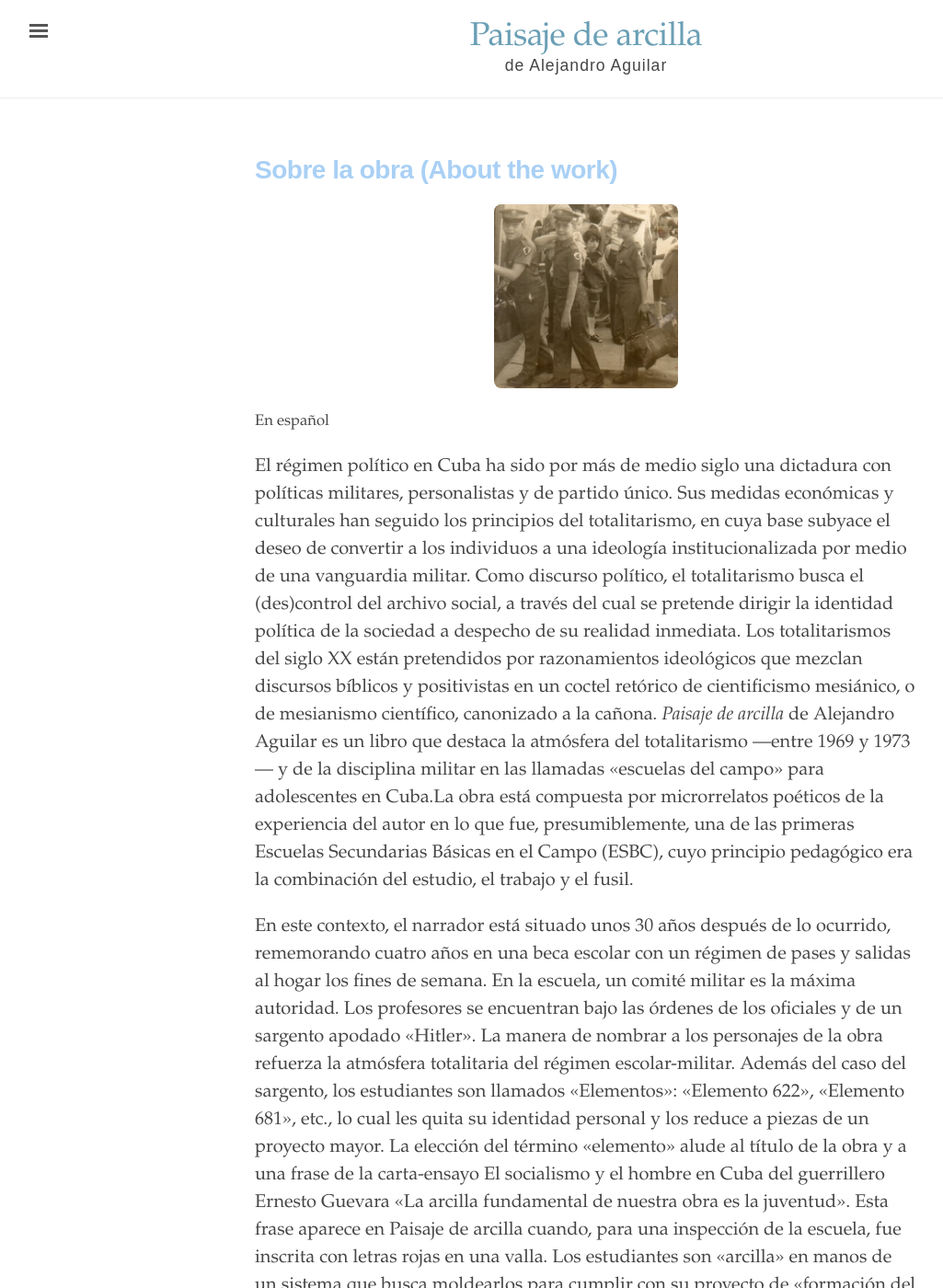
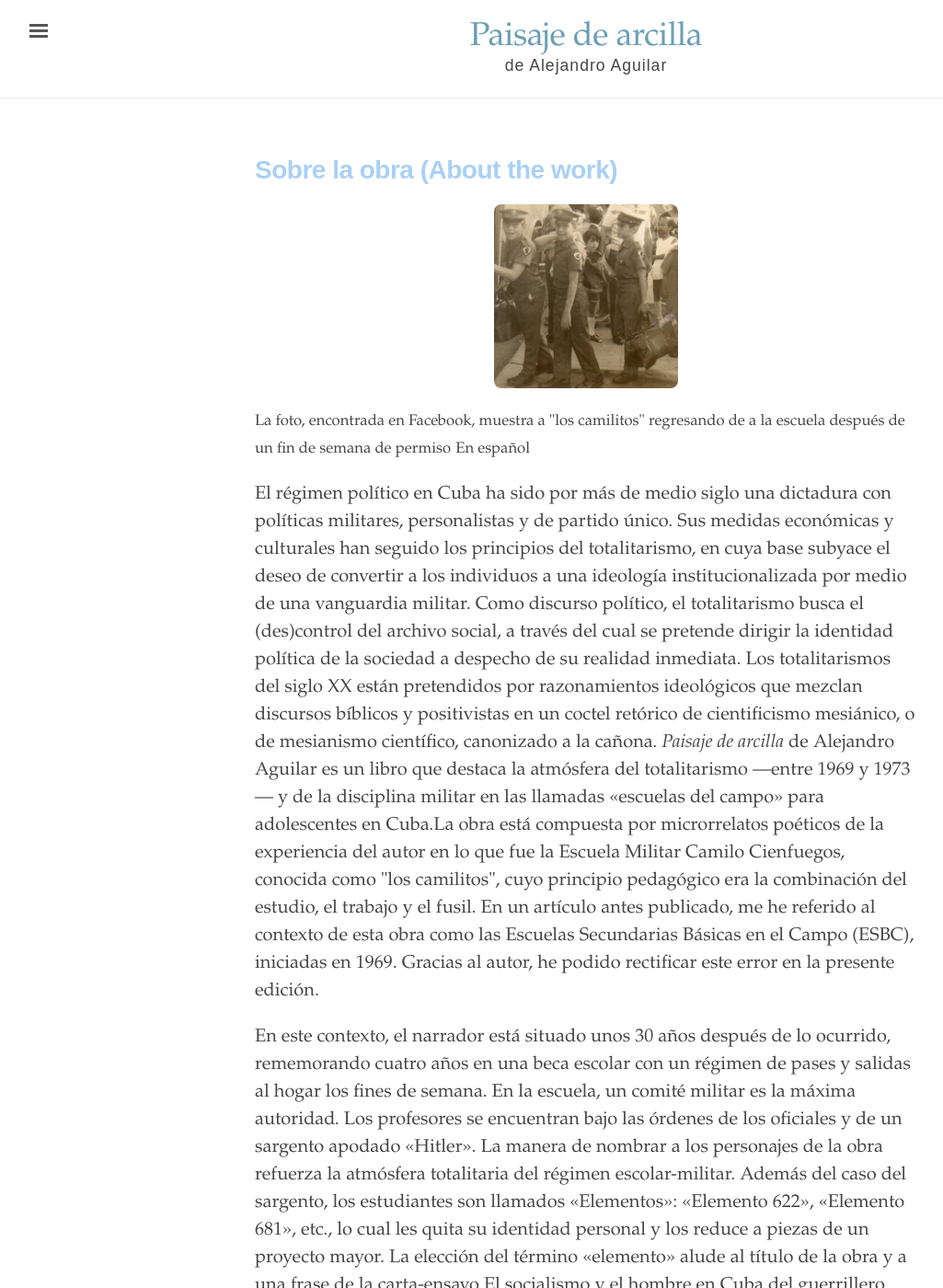
Before and after one commit to edicionesdereparto/paisajedearcilla, a Jekyll site: the page built from index.html, in a window 1280 px wide and 1400 px high. Shown: the whole window at 92% size, without its empty margins (3-1028 px from the left). Built offline with Jekyll 4.4.1, drawn with Linux system fonts in a browser that asks for light colours.

Commit message:
Update index.html

```diff
--- a/index.html
+++ b/index.html
@@ -9,12 +9,13 @@ title: "Paisaje de Arcilla (Landscape of Clay)"
 <body>
 <div class="introduction">
   <h1 style="font-weight: bold; color: #A9D0F5;">Sobre la obra (About the work)</h1>
+</div>
 <img src="{{ site.baseurl }}/assets/camilitos.jpg" alt="Niños en los Camilitos" style="text-align: center; max-width: 200px; border-radius: 8px; margin: 20px auto; display: block;">
-<p>
+<small> La foto, encontrada en Facebook, muestra a "los camilitos" regresando de a la escuela después de un fin de semana de permiso</small>
   <small> En español</small>
 </p>
   <p>
-  El régimen político en Cuba ha sido por más de medio siglo una dictadura con políticas militares, personalistas y de partido único. Sus medidas económicas y culturales han seguido los principios del totalitarismo, en cuya base subyace el deseo de convertir a los individuos a una ideología institucionalizada por medio de una vanguardia militar. Como discurso político, el totalitarismo busca el (des)control del archivo social, a través del cual se pretende dirigir la identidad política de la sociedad a despecho de su realidad inmediata. Los totalitarismos del siglo XX están pretendidos por razonamientos ideológicos que mezclan discursos bíblicos y positivistas en un coctel retórico de cientificismo mesiánico, o de mesianismo científico, canonizado a la cañona. <i>Paisaje de arcilla</i> de Alejandro Aguilar es un libro que destaca la atmósfera del totalitarismo —entre 1969 y 1973— y de la disciplina militar en las llamadas «escuelas del campo» para adolescentes en Cuba.La obra está compuesta por microrrelatos poéticos de la experiencia del autor en lo que fue, presumiblemente, una de las primeras Escuelas Secundarias Básicas en el Campo (ESBC), cuyo principio pedagógico era la combinación del estudio, el trabajo y el fusil.
+  El régimen político en Cuba ha sido por más de medio siglo una dictadura con políticas militares, personalistas y de partido único. Sus medidas económicas y culturales han seguido los principios del totalitarismo, en cuya base subyace el deseo de convertir a los individuos a una ideología institucionalizada por medio de una vanguardia militar. Como discurso político, el totalitarismo busca el (des)control del archivo social, a través del cual se pretende dirigir la identidad política de la sociedad a despecho de su realidad inmediata. Los totalitarismos del siglo XX están pretendidos por razonamientos ideológicos que mezclan discursos bíblicos y positivistas en un coctel retórico de cientificismo mesiánico, o de mesianismo científico, canonizado a la cañona. <i>Paisaje de arcilla</i> de Alejandro Aguilar es un libro que destaca la atmósfera del totalitarismo —entre 1969 y 1973— y de la disciplina militar en las llamadas «escuelas del campo» para adolescentes en Cuba.La obra está compuesta por microrrelatos poéticos de la experiencia del autor en lo que fue la Escuela Militar Camilo Cienfuegos, conocida como "los camilitos", cuyo principio pedagógico era la combinación del estudio, el trabajo y el fusil. En un artículo antes publicado, me he referido al contexto de esta obra como las Escuelas Secundarias Básicas en el Campo (ESBC), iniciadas en 1969. Gracias al autor, he podido rectificar este error en la presente edición.
 </p>
 <p>
   En este contexto, el narrador está situado unos 30 años después de lo ocurrido, rememorando cuatro años en una beca escolar con un régimen de pases y salidas al hogar los fines de semana. En la escuela, un comité militar es la máxima autoridad. Los profesores se encuentran bajo las órdenes de los oficiales y de un sargento apodado «Hitler». La manera de nombrar a los personajes de la obra refuerza la atmósfera totalitaria del régimen escolar-militar. Además del caso del sargento, los estudiantes son llamados «Elementos»: «Elemento 622», «Elemento 681», etc., lo cual les quita su identidad personal y los reduce a piezas de un proyecto mayor. La elección del término «elemento» alude al título de la obra y a una frase de la carta-ensayo <i></i>El socialismo y el hombre en Cuba</i> del guerrillero Ernesto Guevara «La arcilla fundamental de nuestra obra es la juventud». Esta frase aparece en Paisaje de arcilla cuando, para una inspección de la escuela, fue inscrita con letras rojas en una valla. Los estudiantes son «arcilla» en manos de un sistema que busca moldearlos para cumplir con su proyecto de «formación del hombre nuevo». Este es también el título de uno de los microrrelatos de la obra, en el cual Aguilar explora las consecuencias de este proyecto pedagógico totalitario sobre los jóvenes cubanos. En Cuba, la palabra «elemento» también describe a cualquier joven de algún perfil problemático para la vanguardia militar.
```
